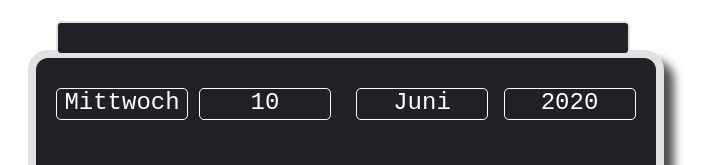
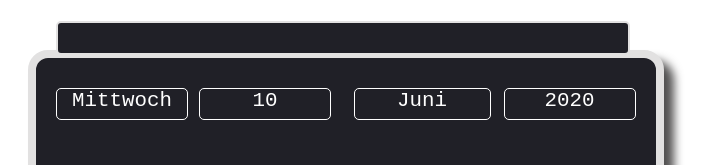
Before and after one commit to SuperNatalie/JS-Clock, a plain HTML site: page index.html in a window 1280 px wide. Shown: the top 165 px of the page, without its empty margins (0-716 px from the left). Drawn offline with Linux system fonts and the light colour scheme.

Commit message:
fontsize

```diff
--- a/style.css
+++ b/style.css
@@ -72,7 +72,7 @@ html, body {
     grid-row: 2/3;
     color: white;
     margin: 0;
-    font-size: 1.5em;
+    font-size: 1.3em;
     text-align: center;
     border-radius: 5px;
 }
@@ -85,7 +85,7 @@ html, body {
     grid-row: 2/3;
     color: white;
     margin: 0;
-    font-size: 1.5em;
+    font-size: 1.3em;
     text-align: center;
     border-radius: 5px;
     justify-self: center;
@@ -94,13 +94,13 @@ html, body {
 #month {
     justify-self: center;
     height: 30px;
-    width: 130px;
+    width: 135px;
     border: white 1px solid;
     grid-column: 4/5;
     grid-row: 2/3;
     color: white;
     margin: 0;
-    font-size: 1.5em;
+    font-size: 1.3em;
     text-align: center;
     border-radius: 5px;
 }
@@ -114,7 +114,7 @@ html, body {
     grid-row: 2/3;
     color: white;
     margin: 0;
-    font-size: 1.5em;
+    font-size: 1.3em;
     text-align: center;
     border-radius: 5px;
 }
```
